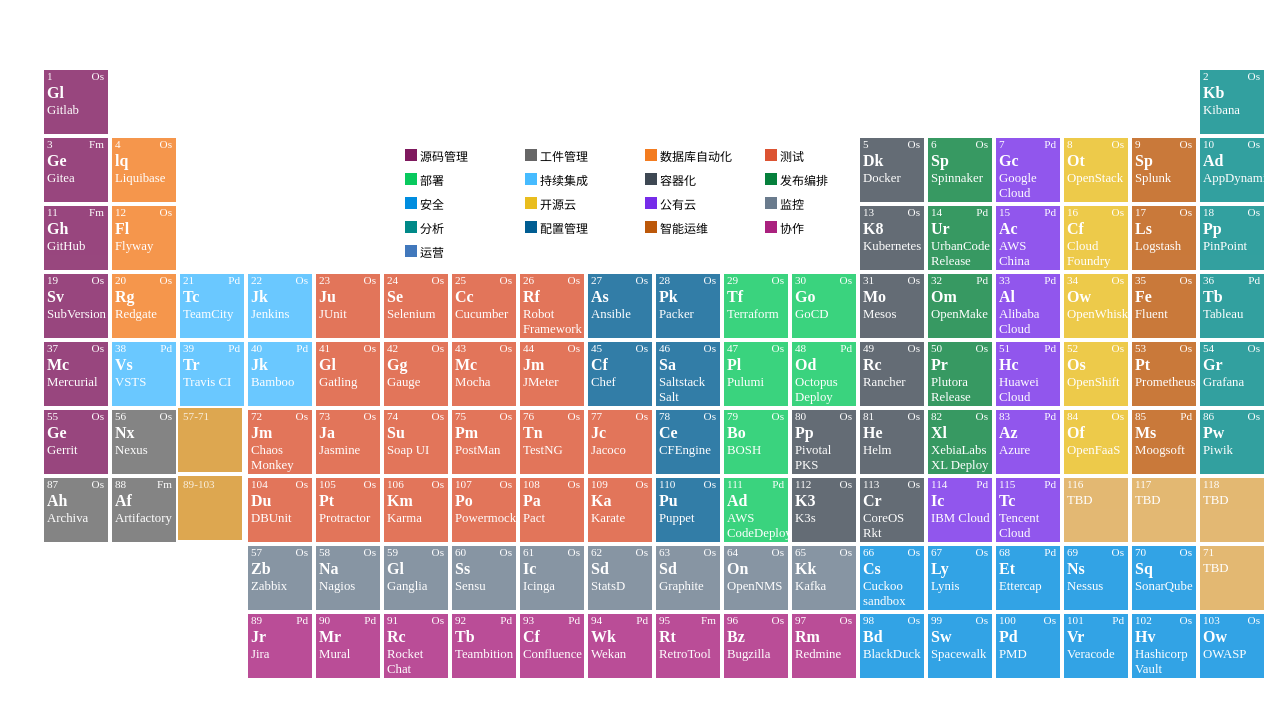
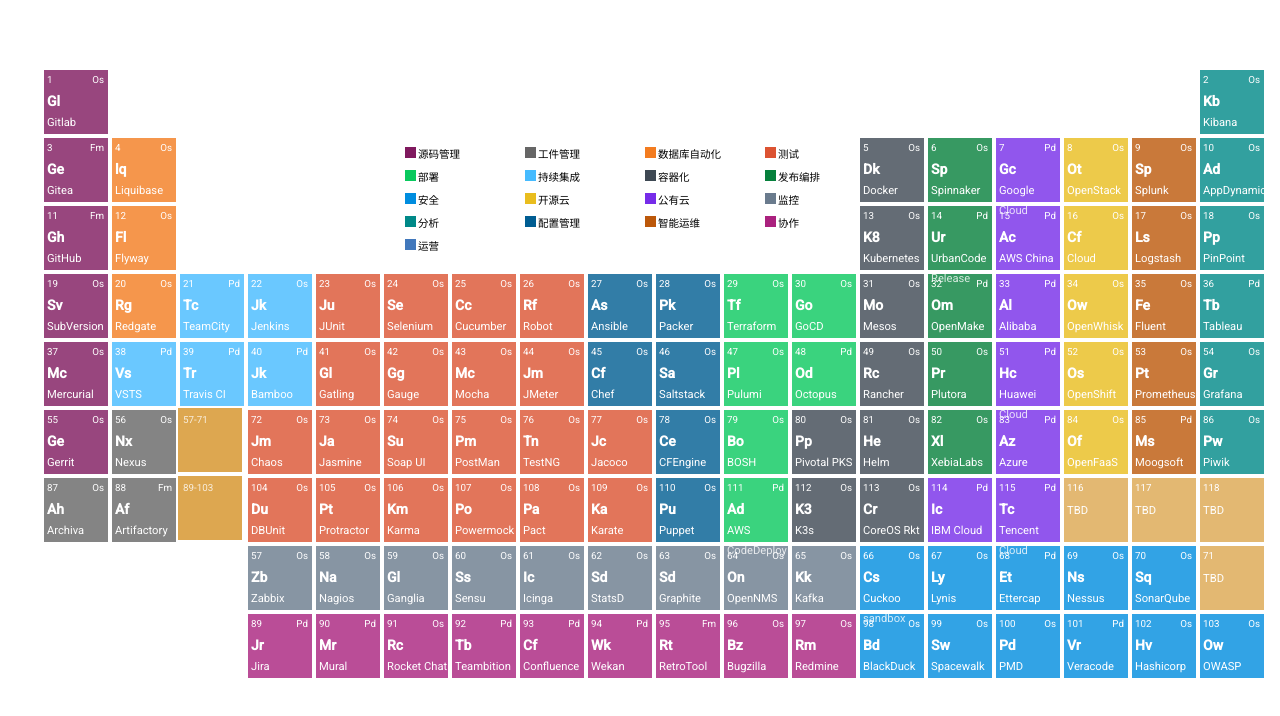
Before and after one commit to phodal/ledge, an Angular app: page /home in a window 1280 px wide. Shown: the top 716 px of the page. Built offline with nearby package versions, Linux system fonts and the light colour scheme.

Commit message:
feat: add material design ui

```diff
--- a/angular.json
+++ b/angular.json
@@ -28,6 +28,7 @@
               "src/assets"
             ],
             "styles": [
+              "./node_modules/@angular/material/prebuilt-themes/indigo-pink.css",
               "src/styles.scss"
             ],
             "scripts": []
@@ -92,6 +93,7 @@
               "src/assets"
             ],
             "styles": [
+              "./node_modules/@angular/material/prebuilt-themes/indigo-pink.css",
               "src/styles.scss"
             ],
             "scripts": []
--- a/package.json
+++ b/package.json
@@ -13,10 +13,12 @@
   "private": true,
   "dependencies": {
     "@angular/animations": "~9.0.3",
+    "@angular/cdk": "^9.1.1",
     "@angular/common": "~9.0.3",
     "@angular/compiler": "~9.0.3",
     "@angular/core": "~9.0.3",
     "@angular/forms": "~9.0.3",
+    "@angular/material": "^9.1.1",
     "@angular/platform-browser": "~9.0.3",
     "@angular/platform-browser-dynamic": "~9.0.3",
     "@angular/router": "~9.0.3",
--- a/src/app/app.module.ts
+++ b/src/app/app.module.ts
@@ -13,6 +13,7 @@
 import { AppWikiComponent } from './features/app-wiki/app-wiki.component';
 import { HttpClientModule } from '@angular/common/http';
 import { HomeComponent } from './presentation/home/home.component';
+import { BrowserAnimationsModule } from '@angular/platform-browser/animations';
 
 @NgModule({
   declarations: [
@@ -31,7 +32,8 @@
     SharedModule,
     BrowserModule,
     AppRoutingModule,
-    HttpClientModule
+    HttpClientModule,
+    BrowserAnimationsModule
   ],
   providers: [Title],
   bootstrap: [AppComponent]
--- a/src/index.html
+++ b/src/index.html
@@ -6,8 +6,10 @@
   <base href="/">
   <meta name="viewport" content="width=device-width, initial-scale=1">
   <link rel="icon" type="image/x-icon" href="favicon.ico">
+  <link href="https://fonts.googleapis.com/css?family=Roboto:300,400,500&display=swap" rel="stylesheet">
+  <link href="https://fonts.googleapis.com/icon?family=Material+Icons" rel="stylesheet">
 </head>
-<body>
+<body class="mat-typography">
   <app-root></app-root>
 </body>
 </html>
--- a/src/styles.scss
+++ b/src/styles.scss
@@ -16,3 +16,6 @@
     font-size: 20px;
   }
 }
+
+html, body { height: 100%; }
+body { margin: 0; font-family: Roboto, "Helvetica Neue", sans-serif; }
```
Also changed, not shown: 1 other file (tests, documents, lock files or other folders).
